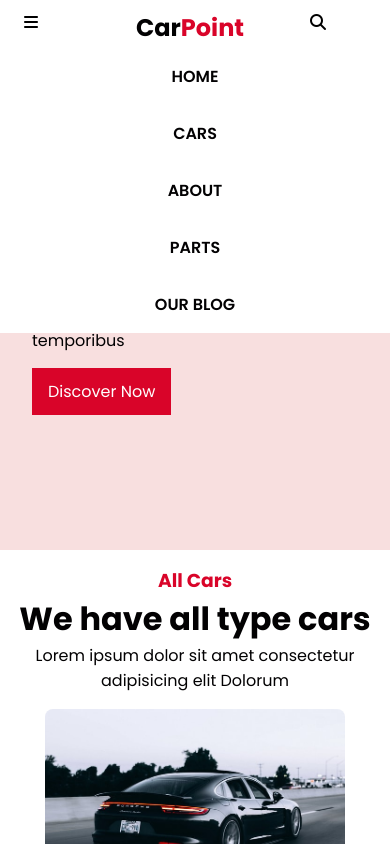
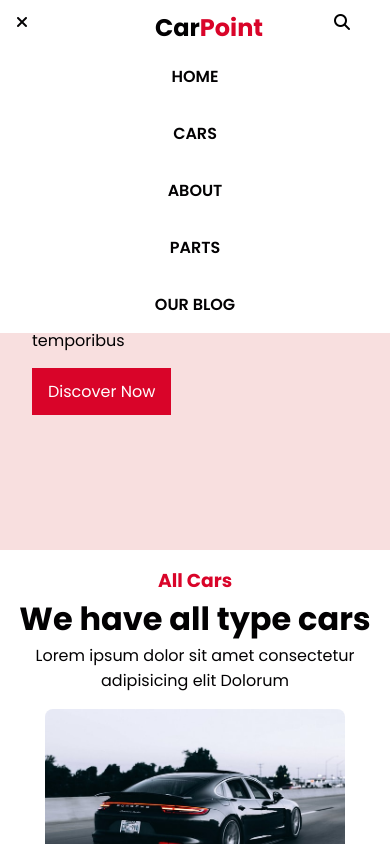
Before and after one commit to rutikgagare/carpoint, a plain HTML site: page index.html in a window 390 px wide. Both pictures are taken after a click on the icon 31 px from the left and 21 px from the top of the page. Shown: the top 844 px of the page. Drawn offline with Linux system fonts and the light colour scheme.

Commit message:
searchicon

```diff
--- a/index.html
+++ b/index.html
@@ -14,8 +14,11 @@
             <!-- navbar -->
             <div class="header">
                 <div class="navbar">
-                    <div class="ham">
+                    <div class="ham" id="ham">
                         <i onclick="displaynav()" class="fa fa-bars"></i>
+                    </div>
+                    <div class="cross" id="cross">
+                        <i onclick="closenav()" class="fa fa-xmark"></i>
                     </div>
                     <div class="logo">
                         <h2>Car<span>Point</span></h2>
--- a/index.js
+++ b/index.js
@@ -4,4 +4,12 @@ function displaysearch(){
 
 function displaynav(){
     document.getElementById('mobilenav').style.display = "inline";
+    document.getElementById('cross').style.display = "inline";
+    document.getElementById('ham').style.display = "none";
 }
+
+function closenav(){
+    document.getElementById('mobilenav').style.display = "none";
+    document.getElementById('cross').style.display = "none";
+    document.getElementById('ham').style.display = "inline";
+}
--- a/style.css
+++ b/style.css
@@ -86,7 +86,7 @@ header{
 }
 
 .search{
-    padding: 0rem 3rem;
+    padding: 0rem 1.5rem;
 }
 
 .search i{
```
